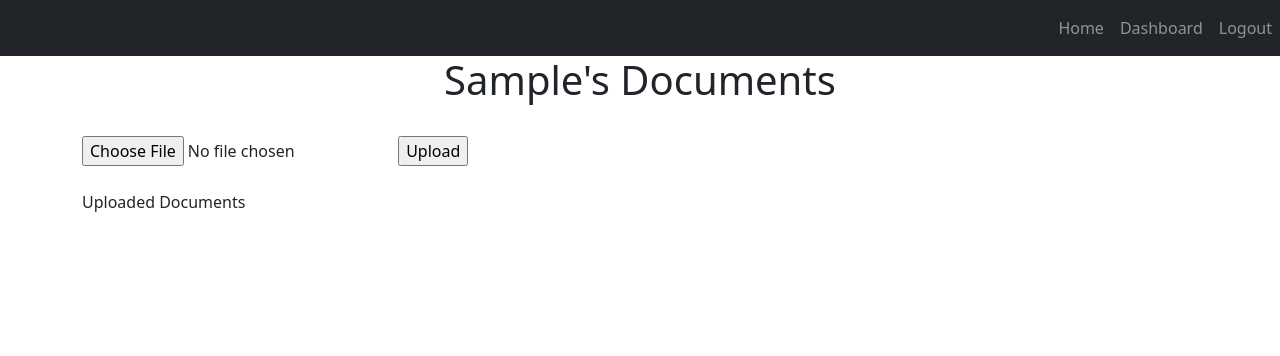
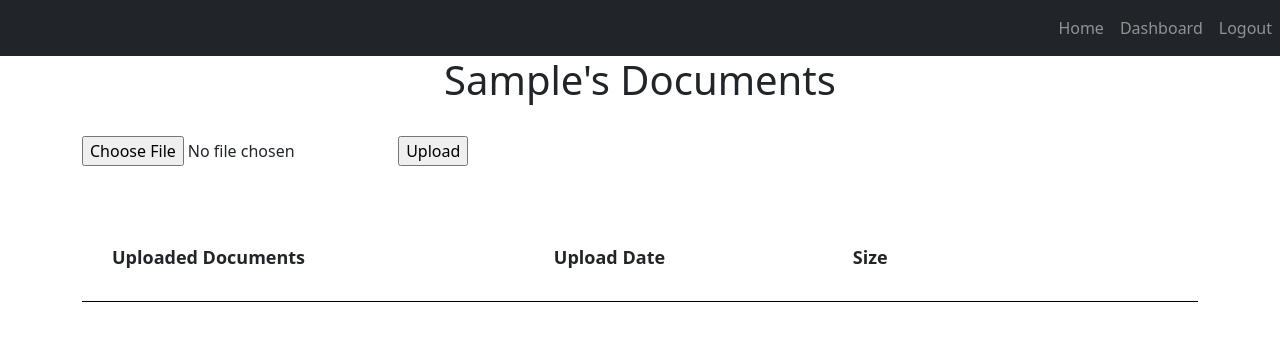
Before and after one commit to Jason-Work-FDM/JasonJeremyQi-credic-card-approval-system-group-project, a Flask app: page /documents in a window 1280 px wide. Shown: the top 356 px of the page. Run offline with Flask 2, Linux system fonts and the light colour scheme; the visitor is signed in with stand-in values (Sample User, id 1); data comes from the database, SQL or seed files in the repository; lists and menus that the app fills with data are empty; some libraries are stand-ins or nearby versions.

Commit message:
Changed UI of documents page and added functionality to see file size and upload date of the files

```diff
--- a/website/documents.py
+++ b/website/documents.py
@@ -1,19 +1,39 @@
 from flask import Blueprint, current_app, flash, render_template, request, redirect, send_from_directory, url_for
 from .models import User
 from flask_login import login_user, login_required, logout_user, current_user
-
+import time
 import os
-
 
 documents = Blueprint('documents', __name__)
 
 @documents.route('/documents', methods=['GET', 'POST'])
 def index():
     # Get list of all files in the uploads folder
+    # file = {
+    #     'filename': jacky.pnmg;
+    #     date+_created: os.????
+    #     filesize
+    # }
+    files = []
+    user_path = f"{current_app.config['UPLOAD_FOLDER']}/{current_user.id}"
     if os.path.isdir(current_app.config['UPLOAD_FOLDER']):
-        files = [f for f in os.listdir(f"{current_app.config['UPLOAD_FOLDER']}/{current_user.id}") if os.path.isfile(os.path.join(f"{current_app.config['UPLOAD_FOLDER']}/{current_user.id}", f))]
+        files = [f for f in os.listdir(user_path)]
 
-    return render_template('documents.html', user=current_user, files=files)
+    file_dict_list =[]
+    import humanize
+    for file in files:
+        # print(file)
+        file_full_path = os.path.join(os.getcwd(), user_path, file)
+        file_dict_list.append(
+            {
+                'filename': file,
+                'upload_date':time.strftime('%d-%m-%Y', time.localtime(os.path.getmtime(file_full_path))),
+                'filesize':  humanize.naturalsize(os.stat(file_full_path).st_size)
+            }
+        )
+    for a in file_dict_list:
+        print(a)
+    return render_template('documents.html', user=current_user, files=file_dict_list)
 
 @documents.route('/uploads/<path:filename>', methods=['GET'])
 def serve_file(filename):
@@ -25,4 +45,5 @@ def delete(filename):
     # Delete the file from the uploads folder
     file_path = os.path.join(os.getcwd(), f"{current_app.config['UPLOAD_FOLDER']}/{current_user.id}")
     os.remove(os.path.join(file_path, filename))
+    flash(f"\"{filename}\" successfully deleted!")
     return redirect(url_for('documents.index'))
--- a/website/templates/documents.html
+++ b/website/templates/documents.html
@@ -2,23 +2,53 @@
 
 <h1 align="center">{{ user.first_name }}'s Documents</h1>
 <br>
-<form action = "/success" method = "post" enctype="multipart/form-data">
+<form action="/success" method="post" enctype="multipart/form-data">
     <input type="file" name="file" />
-    <input type = "submit" value="Upload">
+    <input type="submit" value="Upload">
   </form>
 <br>
-  <h>
-    Uploaded Documents
-  </h>
+<br>
+<style type="text/css">
+  table {
+    font-size: large;
+    width:100%;
+  };
+  tr {
+    height:30px;
+  }
+  th, td {
+    border-bottom:1px solid black;
+    padding: 30px;
+  };
+  /* .link-lookalike {
+    background: none;
+    border: none;
+    color: blue;
+    text-decoration: underline;
+    cursor: pointer;
+} */
+</style>
 
-{% for file in files %}
-<li>
-    <a href="{{ url_for('documents.serve_file', filename=file) }}">{{ file }}</a>
-    <form action="{{ url_for('documents.delete', filename=file) }}" method="post">
-        <input type="submit" value="Delete" style="margin-left:auto; display: block;" >
-    </form>
-</li>
-{% endfor %}
+<table class="documents">
+    <th>Uploaded Documents</th>
+    <th>Upload Date</th>
+    <th>Size</th>
+    <th id="view-link"></th>
+    <th id="delete-link"></th>
+  {% for file in files %}
+  <tr>
+    <td>{{ file['filename'] }}</td>
+    <td>{{ file['upload_date'] }}</td>
+    <td>{{ file['filesize'] }}</td>
+    <td><a href="{{ url_for('documents.serve_file', filename=file['filename']) }}" target="_blank">View</a></td>
+    <td>
+      <form name="delete" action="{{ url_for('documents.delete', filename=file['filename']) }}" method="post">
+        <input type="submit" value="Delete" class="link-lookalike">
+      </form>
+    </td>
+  </tr>
+  {% endfor %}
+</table>
 
 
 
```
Also changed, not shown: 1 other file.
